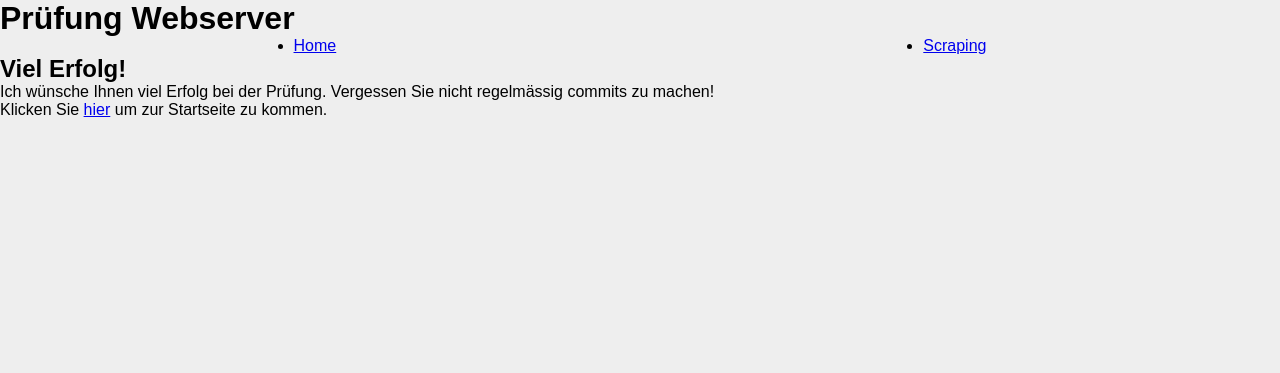
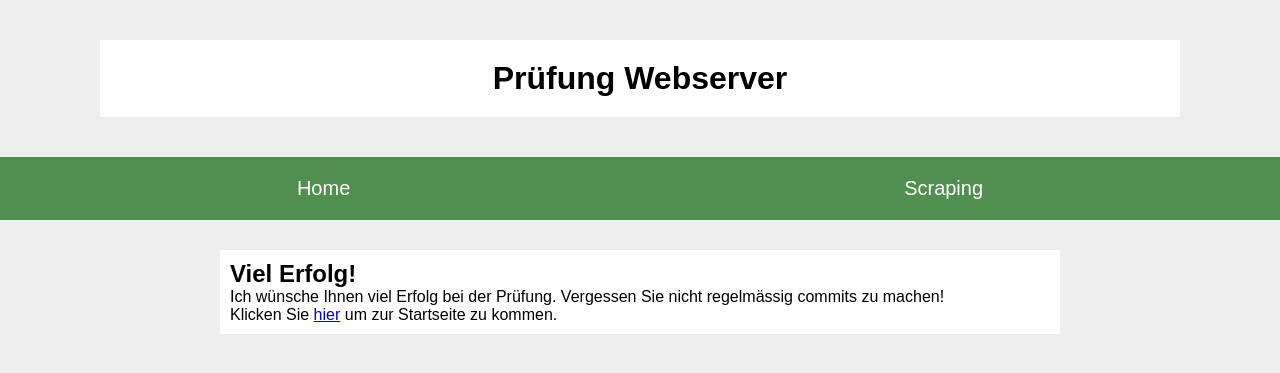
Before and after one commit to cedricgeissmann/pruefung-webserver-1mz, a Flask app: page / in a window 1280 px wide. Shown: the top 373 px of the page. Run offline with Flask 2, Linux system fonts and the light colour scheme.

Commit message:
Aufgabe 2 fertig.

```diff
--- a/static/main.css
+++ b/static/main.css
@@ -15,3 +15,37 @@ body {
 
 /* Implementieren Sie Ihre Änderungen hier. Lassen Sie den Code oben so wie er
 * ist!!! */
+
+h1 {
+    text-align: center;
+    margin: 40px 100px;
+    padding: 20px;
+    background: white;
+    border: green;
+}
+
+.navbar {
+    background: rgb(81, 143, 81);
+    margin: 0px;
+    padding: 20px;
+    list-style: none;
+}
+
+.nav-item {
+    list-style: none;
+}
+
+.nav-link {
+    font-size: 15pt;
+    color: white;
+    text-decoration: none;
+    font-weight: 500;
+}
+
+#content {
+    margin-left: 220px;
+    background: white;
+    margin-right: 220px;
+    margin-top: 30px;
+    padding: 10px;
+}
```
